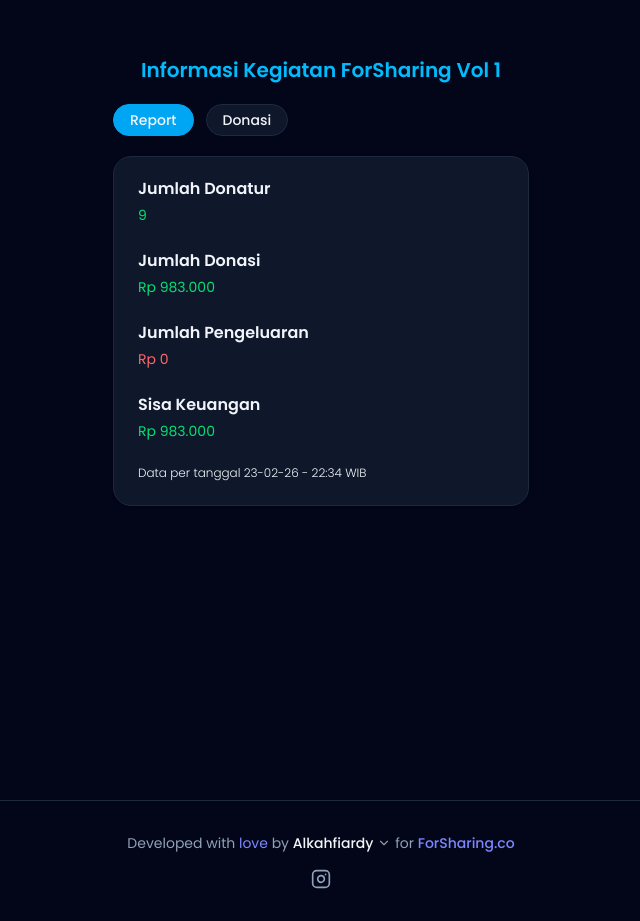
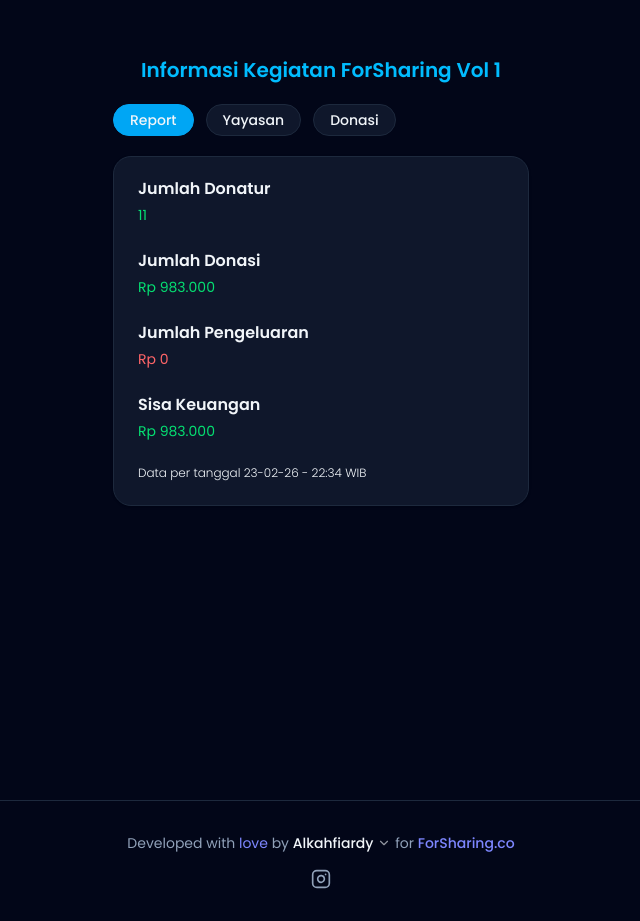
Before and after one commit to IlhamSoejudAlkahfiardy/forsharing-co, a Next.js app: page / in a window 1280 px wide. Shown: the whole page, without its empty margins (319-959 px from the left). Built offline with nearby package versions, Linux system fonts and the light colour scheme.

Commit message:
Update Home component: increment donor count, restore 'Yayasan' button functionality, and update associated styles.

```diff
--- a/app/page.tsx
+++ b/app/page.tsx
@@ -42,7 +42,7 @@ export default function Home() {
   const [selectedDonation, setSelectedDonation] = useState<Donation | null>(null)
   const [page, setPage] = useState<Page>("report");
   const [dataReport, setDataReport] = useState<DataReport>({
-    donatur: 9,
+    donatur: 11,
     totalDonasi: 983000,
     totalPengeluaran: 0,
     sisaKeuangan: 983000,
@@ -91,7 +91,7 @@ export default function Home() {
           <div className="flex w-full items-center gap-3">
             {/* <Button size="sm" className={`rounded-full border cursor-pointer px-4 ${page === "transaction" ? 'bg-sky-500 hover:bg-sky-500 border-sky-500 text-slate-100' : 'bg-slate-900 hover:bg-slate-900 border-slate-800 text-slate-100'} `} onClick={() => setPage("transaction")}>Transaksi</Button> */}
             <Button size="sm" className={`rounded-full border cursor-pointer px-4 ${page === "report" ? 'bg-sky-500 hover:bg-sky-500 border-sky-500 text-slate-100' : 'bg-slate-900 hover:bg-slate-900 border-slate-800 text-slate-100'} `} onClick={() => setPage("report")}>Report</Button>
-            {/* <Button size="sm" className={`rounded-full border cursor-pointer px-4 ${page === "foundation" ? 'bg-sky-500 hover:bg-sky-500 border-sky-500 text-slate-100' : 'bg-slate-900 hover:bg-slate-900 border-slate-800 text-slate-100'} `} onClick={() => setPage("foundation")}>Yayasan</Button> */}
+            <Button size="sm" className={`rounded-full border cursor-pointer px-4 ${page === "foundation" ? 'bg-sky-500 hover:bg-sky-500 border-sky-500 text-slate-100' : 'bg-slate-900 hover:bg-slate-900 border-slate-800 text-slate-100'} `} onClick={() => setPage("foundation")}>Yayasan</Button>
             <Button size="sm" className={`rounded-full border cursor-pointer px-4 ${page === "donation" ? 'bg-sky-500 hover:bg-sky-500 border-sky-500 text-slate-100' : 'bg-slate-900 hover:bg-slate-900 border-slate-800 text-slate-100'} `} onClick={() => setPage("donation")}>Donasi</Button>
           </div>
           {page === "transaction" && (
```
Also changed, not shown: public/images/assets/yayasan.jpg.
